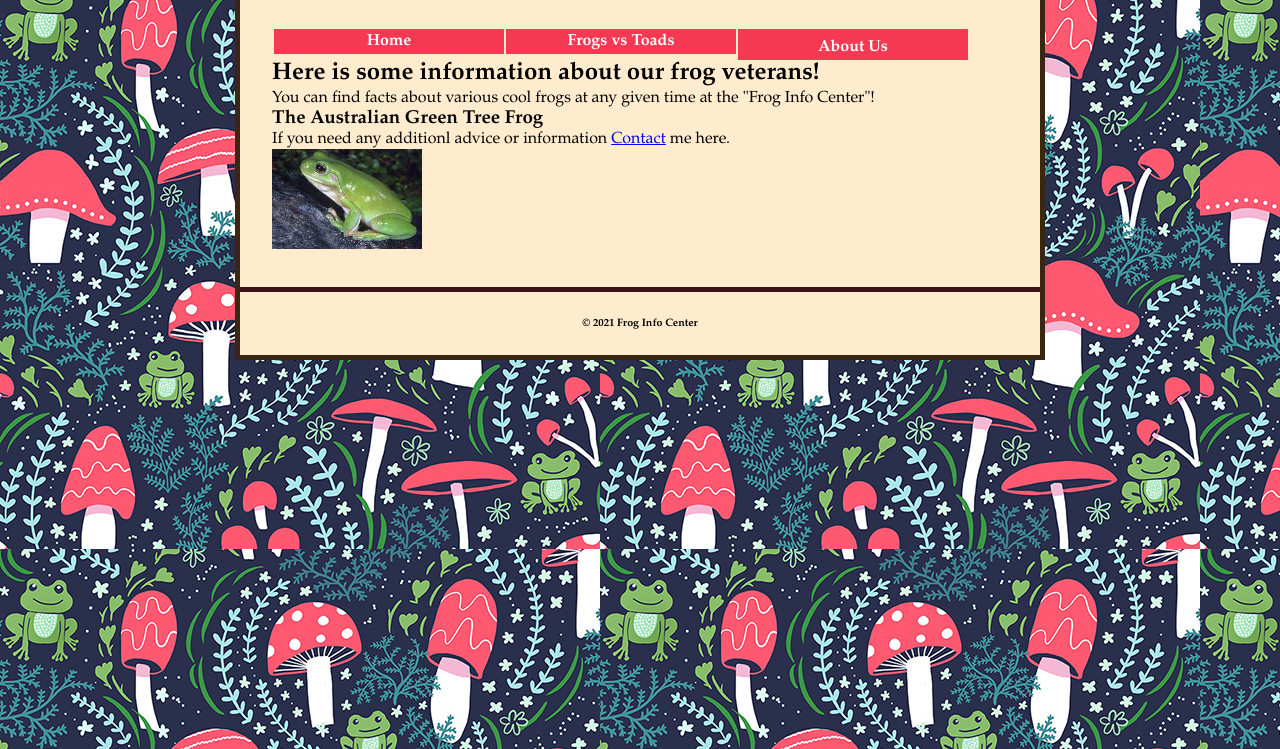
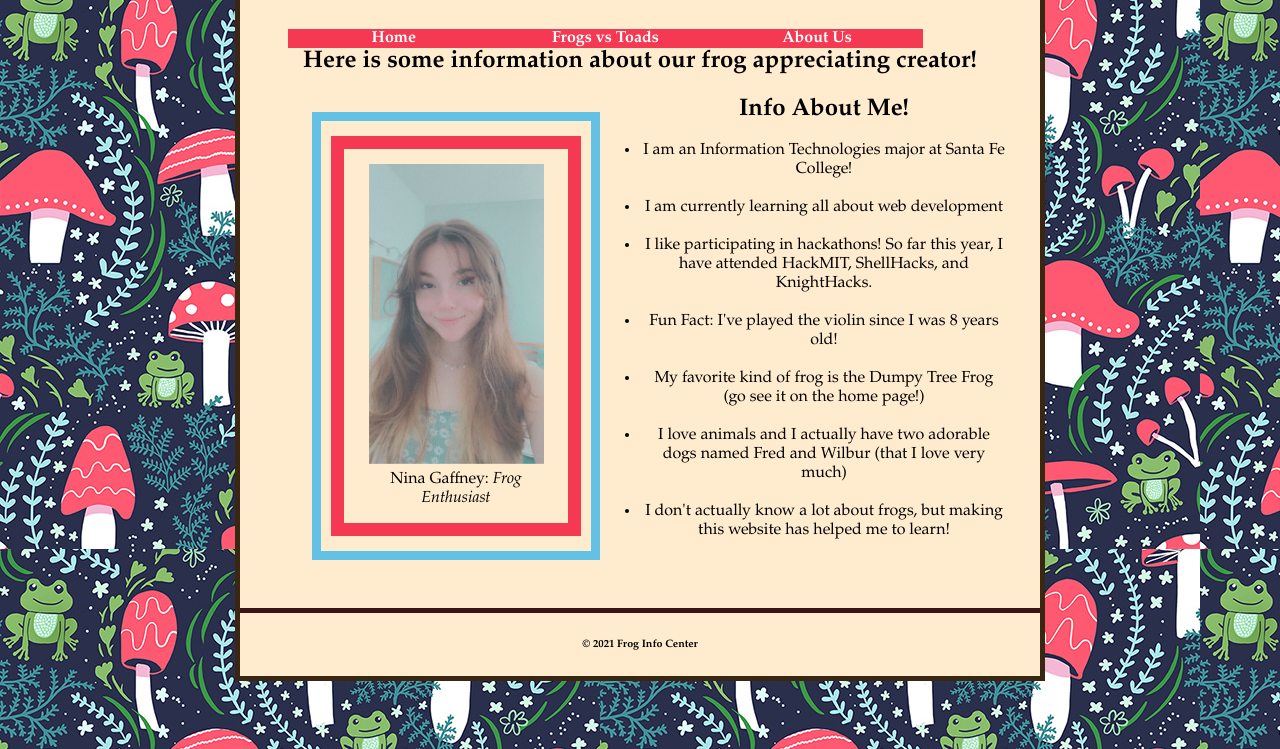
Before and after one commit to theeninagaffney/webdev, a plain HTML site: page final_home_page/Final_Third_Page/Final_Third_Page.html in a window 1280 px wide. Shown: the part 51-800 px from the top of the page. Drawn offline with Linux system fonts and the light colour scheme.

Commit message:
third page done!

```diff
--- a/final_home_page/Final_Second_page/Styles/Final_Second_Page.css
+++ b/final_home_page/Final_Second_page/Styles/Final_Second_Page.css
@@ -72,12 +72,6 @@ html {
     float:left;
     width: 50%;
  }
- .column1 img {
-    align-items: center;
- }
- .column2 img {
-    align-self: center;
- }
 
  /* Rows */
  .row:after {
--- a/final_home_page/Final_Third_Page/Final_Third_Page.html
+++ b/final_home_page/Final_Third_Page/Final_Third_Page.html
@@ -22,15 +22,35 @@
                         <li><a href="final_third_page.html">About Us</a></li>
                 </ul>
             </nav>
-            <!--add selfie of yourself and then below just change information enough to fill in picture -->
-            <h2>Here is some information about our frog veterans!</h2>
-            <p> You can find facts about various cool frogs at any given time at the "Frog Info Center"!</p>
-            <h3>The Australian Green Tree Frog</h3>
-            <p>
-                If you need any additionl advice or information <a href="Final_Third_Page.html">Contact</a> me here.
-            </p>
-            <img src="../Images/dumpytreefrog.gif" alt="Dumpy Tree Frog" style="height:100px; width:150px;">
-        </main>
+            <br>
+            <h2 style= "margin-left: auto;">Here is some information about our frog appreciating creator!</h2>
+            <br>
+            <div class="row">
+                <div class="column1">
+                    <figure>
+                        <div class="frameinaframe">
+                            <div class="frame">
+                                <img src="../Images/theecreator.JPG" style="height: 300px; width: 175px;" alt="Thee Creator">
+                                <figcaption>Nina Gaffney: <i>Frog Enthusiast</i></figcaption>
+                            </div>
+                        </div>
+                    </figure>
+                </div>
+
+                <div class="column2">
+                    <h2>Info About Me!</h2>
+                    <ul>
+                        <li><p>I am an Information Technologies major at Santa Fe College!</p><br></li>
+                        <li><p>I am currently learning all about web development</p><br></li>
+                        <li><p>I like participating in hackathons! So far this year, I have attended HackMIT, ShellHacks, and KnightHacks.</p><br></li>
+                        <li><p>Fun Fact: I've played the violin since I was 8 years old!</p><br></li>
+                        <li><p>My favorite kind of frog is the Dumpy Tree Frog <br>(go see it on the home page!)</p></li><br>
+                        <li><p>I love animals and I actually have two adorable dogs named Fred and Wilbur (that I love very much)</p></li><br>
+                        <li><p>I don't actually know a lot about frogs, but making this website has helped me to learn!</p></li>
+                    </ul>
+                </div>
+            </div>
+            </main>
         <footer>
             <h6>&copy; 2021 Frog Info Center</h6>
         </footer>
--- a/final_home_page/Final_Third_Page/Styles/Final_Third_Page.css
+++ b/final_home_page/Final_Third_Page/Styles/Final_Third_Page.css
@@ -3,7 +3,8 @@ html {
     background-image: repeat;
  }
  body {
-    width: 800px;
+    max-width: 800px;
+    width: 100%;
     margin: 0 auto;
     padding: 0;
     background-color:blanchedalmond;
@@ -14,30 +15,26 @@ html {
    margin: 0;
    padding: 0;
  }
+
+
  /* Navigation Menu */
 
  #nav_menu ul {
     list-style-type: none;
     margin: 0;
+    margin-left: 1em;
     padding: 0;
-    top: 0;
     text-align: center;
-    width: 800px;
+    width: 100%;
  }
-
  #nav_menu ul li {
     float: left;
     display: block;
-    width: 230px;
-    margin-left: 2px;
- }
- #fuckthis{
-    width: -100px;
+    width: 28.75%;
  }
  #nav_menu ul li a {
     text-align: center;
     display: block;
-    padding: 3px;
     text-decoration: none;
     background-color: rgb(245, 57, 82);
     color: white;
@@ -60,12 +57,48 @@ html {
     padding-bottom: 0;
     margin-bottom: 0;
  }
+
  /* Main */
  main{
    margin: 2em;
+   text-align: center;
  }
+
+  /* Column */
+  .column1 {
+   float:left;
+   width: 50%;
+}
+
+/* Rows */
+.row:after {
+   content: "";
+   display: table;
+   clear: both;
+}
+
  /* Footer */
  footer {
     text-align: center;
     border-top: 5px solid #391316;
  }
+
+
+  /* Frame */
+ .frameinaframe {
+    width:auto;
+    height:auto;
+    border: 9px solid rgb(100, 193, 230);
+    background:eee;
+    margin:auto;
+    padding: 15px 10px;
+ }
+
+ .frame {
+    width:auto;
+    height:auto;
+    border: 13px solid rgb(245, 57, 82);
+    background:eee;
+    margin:auto;
+    padding: 15px 10px;
+ }
--- a/final_home_page/final.css
+++ b/final_home_page/final.css
@@ -3,7 +3,8 @@ html {
    background-image: repeat;
 }
 body {
-   width: 800px;
+   max-width: 800px;
+   width: 100%;
    margin: 0 auto;
    padding: 0;
    background-color:blanchedalmond;
@@ -21,12 +22,12 @@ h1, h2, h3, p {
    margin: 0;
    padding: 0;
    text-align: center;
-   width: 800px;
+   width: 100%;
 }
 
 #nav_menu ul li {
    float: left;
-   width: 230px;
+   width: 28.75px;
 }
 
 #nav_menu ul li a {
```
Also changed, not shown: final_home_page/Final_Second_page/final_second_page.html (+2 -0 lines), final_home_page/index.html (+3 -0 lines).
